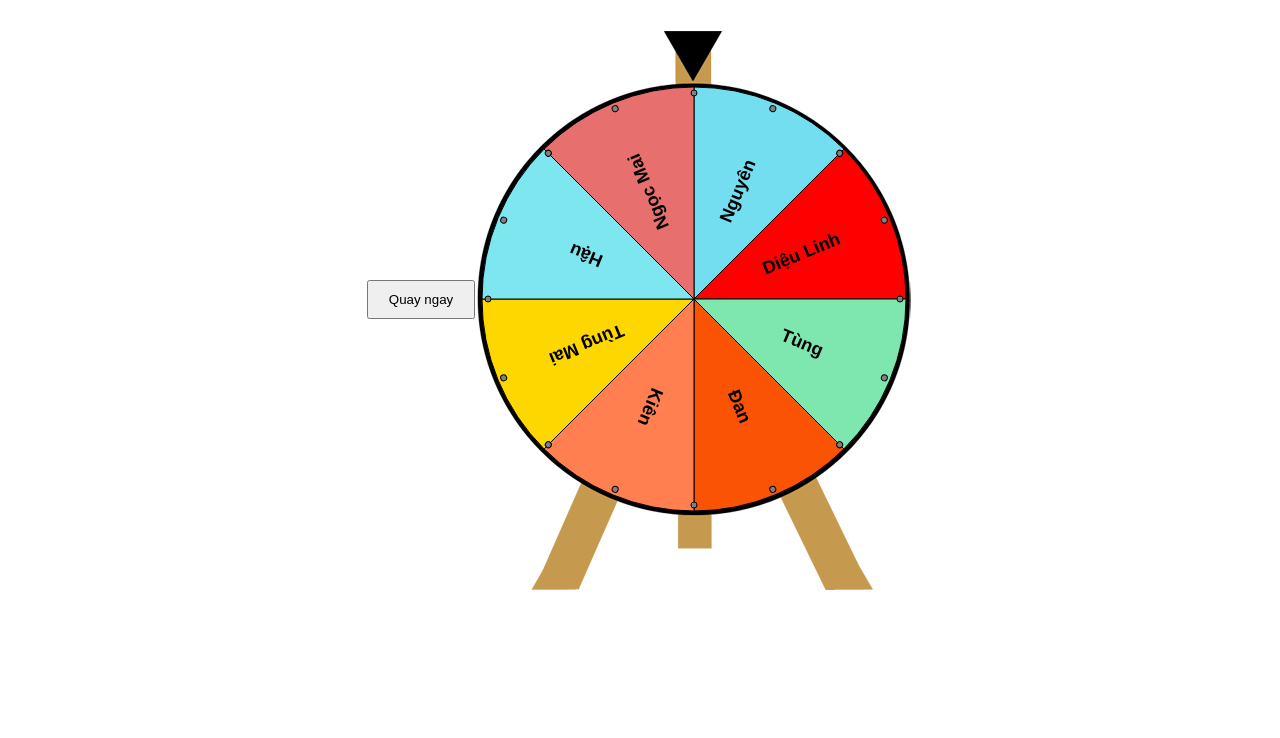
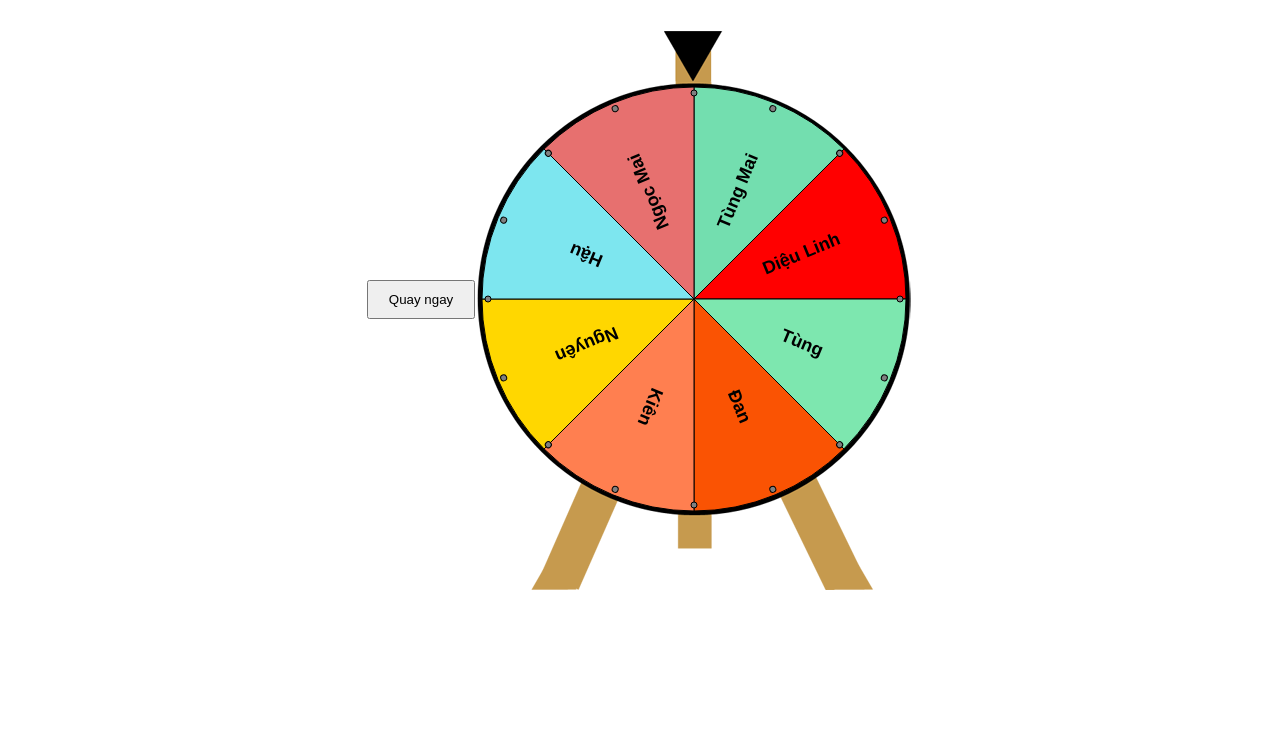
Before and after one commit to DatIT-026/wheel, a plain HTML site: page playground-S5jLoE.html in a window 1280 px wide. Shown: the top 738 px of the page. Drawn offline with Linux system fonts and the light colour scheme.

Commit message:
Update playground-S5jLoE.html

```diff
--- a/playground-S5jLoE.html
+++ b/playground-S5jLoE.html
@@ -42,12 +42,12 @@
                 'segments'     :        // Các thành phần bao gồm màu sắc và văn bản.
                 [
                    //{'fillStyle' : '#ff00ff', 'text' : '1 ly trà sữa'},
-                   {'fillStyle' : '#73deef', 'text' : 'Nguyên'},
+                   {'fillStyle' : '#73deaf', 'text' : 'Tùng Mai'},
                    {'fillStyle' : '#ff0000', 'text' : 'Diệu Linh'},
                    {'fillStyle' : '#7de7af', 'text' : 'Tùng'},
                    {'fillStyle' : '#fa5303', 'text' : 'Đan'},
                    {'fillStyle' : '#ff7f50', 'text' : 'Kiên'},
-                   {'fillStyle' : '#ffd700', 'text' : 'Tùng Mai'},
+                   {'fillStyle' : '#ffd700', 'text' : 'Nguyên'},
                    {'fillStyle' : '#7de6ef', 'text' : 'Hậu'},
                    {'fillStyle' : '#e7706f', 'text' : 'Ngọc Mai'},
                 ],
```
